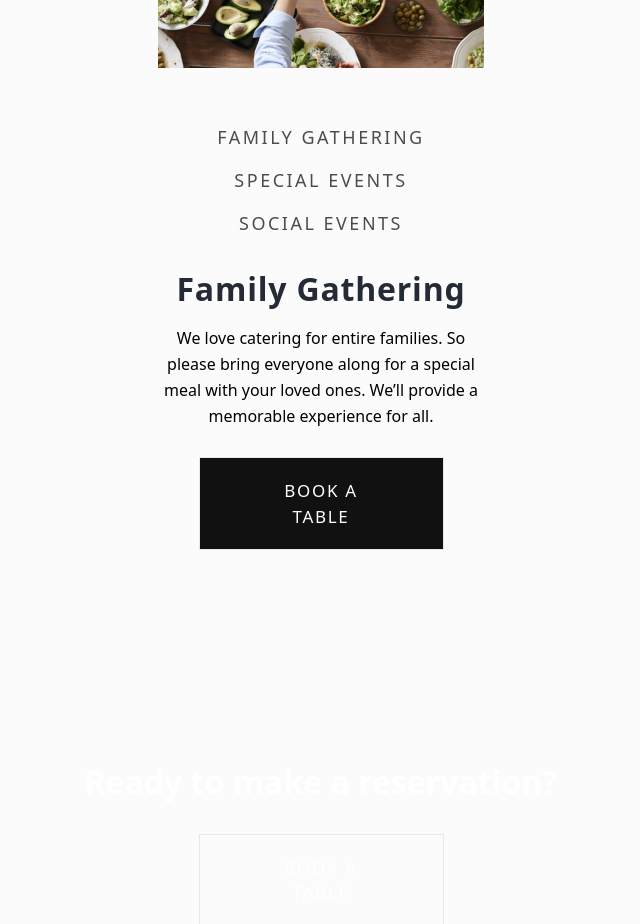
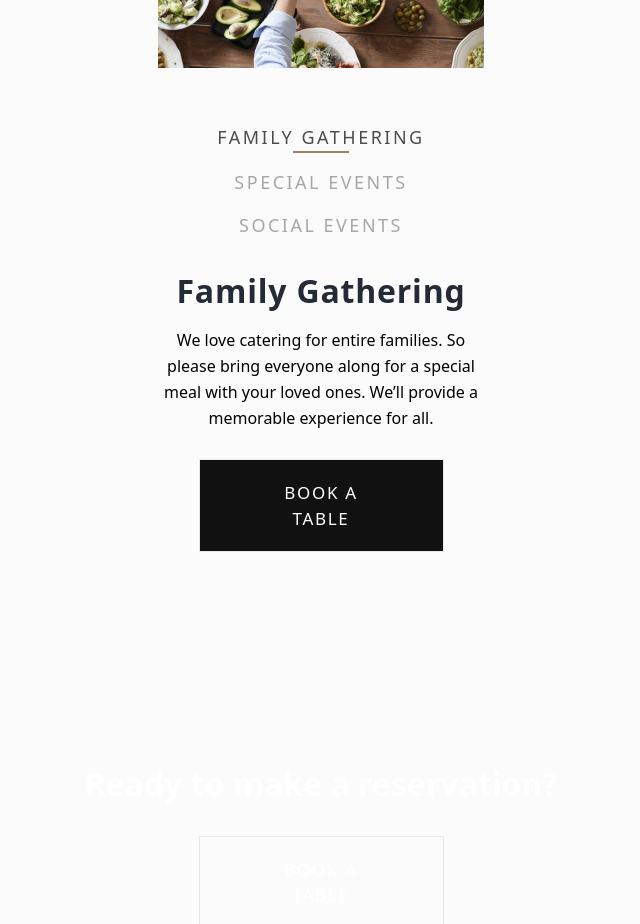
Before and after one commit to neshacascia/verde, a React (Vite) app: page / in a window 1280 px wide. Shown: the part 4640-5564 px from the top of the page, without its empty margins (319-959 px from the left). Built offline with nearby package versions, Linux system fonts and the light colour scheme.

Commit message:
used eventsPosition prop to adjust the appearance of the button based on what the user has selected. when a button is clciked and the conditional is true, it will update the text colour to a darker colour and a horizontal line will display right below it

```diff
--- a/src/components/Event.jsx
+++ b/src/components/Event.jsx
@@ -1,27 +1,50 @@
-export default function Event({ event, setEventsPosition }) {
+export default function Event({ event, eventsPosition, setEventsPosition }) {
   return (
     <div className="text-center w-[327px]">
       <img src={event.image} />
 
       <div className="flex flex-col gap-4 mt-14">
+        <div className="flex flex-col items-center">
           <button
             onClick={() => setEventsPosition(0)}
-          className="text-[#4C4C4C] text-[18px] font-medium tracking-[2.5px] uppercase"
+            className={`${
+              eventsPosition === 0 ? 'text-[#4C4C4C]' : 'text-[#a7a7a7]'
+            } text-[18px] font-medium tracking-[2.5px] uppercase`}
           >
             Family Gathering
           </button>
+          {eventsPosition === 0 && (
+            <hr className="w-14 border-[#9E7F66] border-[1px]"></hr>
+          )}
+        </div>
+
+        <div className="flex flex-col items-center">
           <button
             onClick={() => setEventsPosition(1)}
-          className="text-[#4C4C4C] text-[18px] font-medium tracking-[2.5px] uppercase"
+            className={`${
+              eventsPosition === 1 ? 'text-[#4C4C4C]' : 'text-[#a7a7a7]'
+            } text-[#4C4C4C] text-[18px] font-medium tracking-[2.5px] uppercase`}
           >
             Special Events
           </button>
+          {eventsPosition === 1 && (
+            <hr className="w-14 border-[#9E7F66] border-[1px]"></hr>
+          )}
+        </div>
+
+        <div className="flex flex-col items-center">
           <button
             onClick={() => setEventsPosition(2)}
-          className="text-[#4C4C4C] text-[18px] font-medium tracking-[2.5px] uppercase"
+            className={`${
+              eventsPosition === 2 ? 'text-[#4C4C4C]' : 'text-[#a7a7a7]'
+            } text-[#4C4C4C] text-[18px] font-medium tracking-[2.5px] uppercase`}
           >
             Social Events
           </button>
+          {eventsPosition === 2 && (
+            <hr className="w-14 border-[#9E7F66] border-[1px]"></hr>
+          )}
+        </div>
       </div>
 
       <h2 className="text-darkBlue text-[32px] font-semibold tracking-wide mt-7 mb-3">
--- a/src/pages/Home.jsx
+++ b/src/pages/Home.jsx
@@ -45,6 +45,7 @@ export default function Home() {
       <section className="bg-[#fcfbfb] w-screen h-auto flex flex-col items-center mt-20 pb-32">
         <Event
           event={eventsArr[eventsPosition]}
+          eventsPosition={eventsPosition}
           setEventsPosition={setEventsPosition}
         />
         <button className="text-white bg-[#111] text-[17px] font-medium tracking-widest uppercase w-[245px] border-[1px] py-5 px-14 mt-7">
```
Lines whose indentation alone changed are shown as unchanged.
